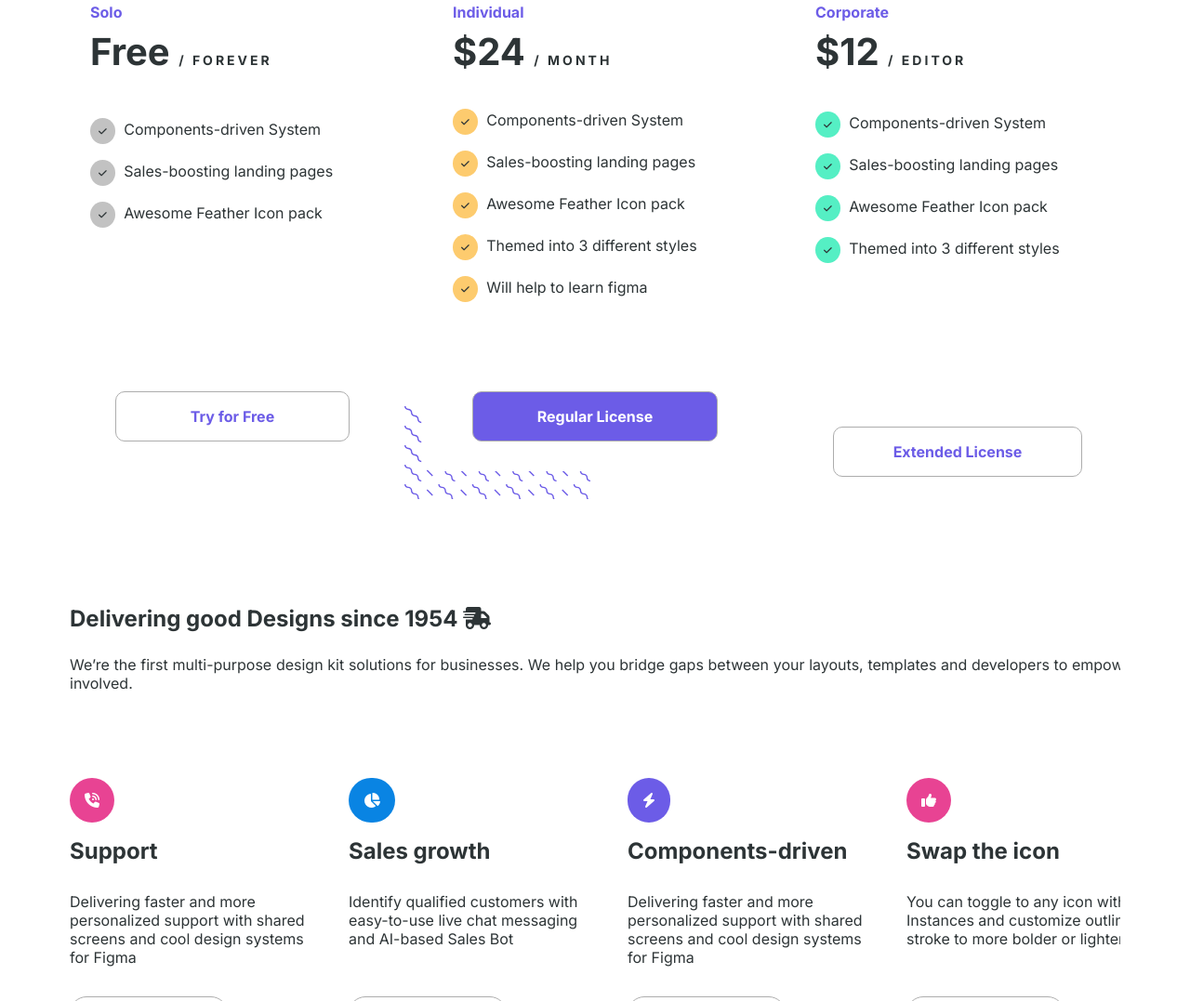
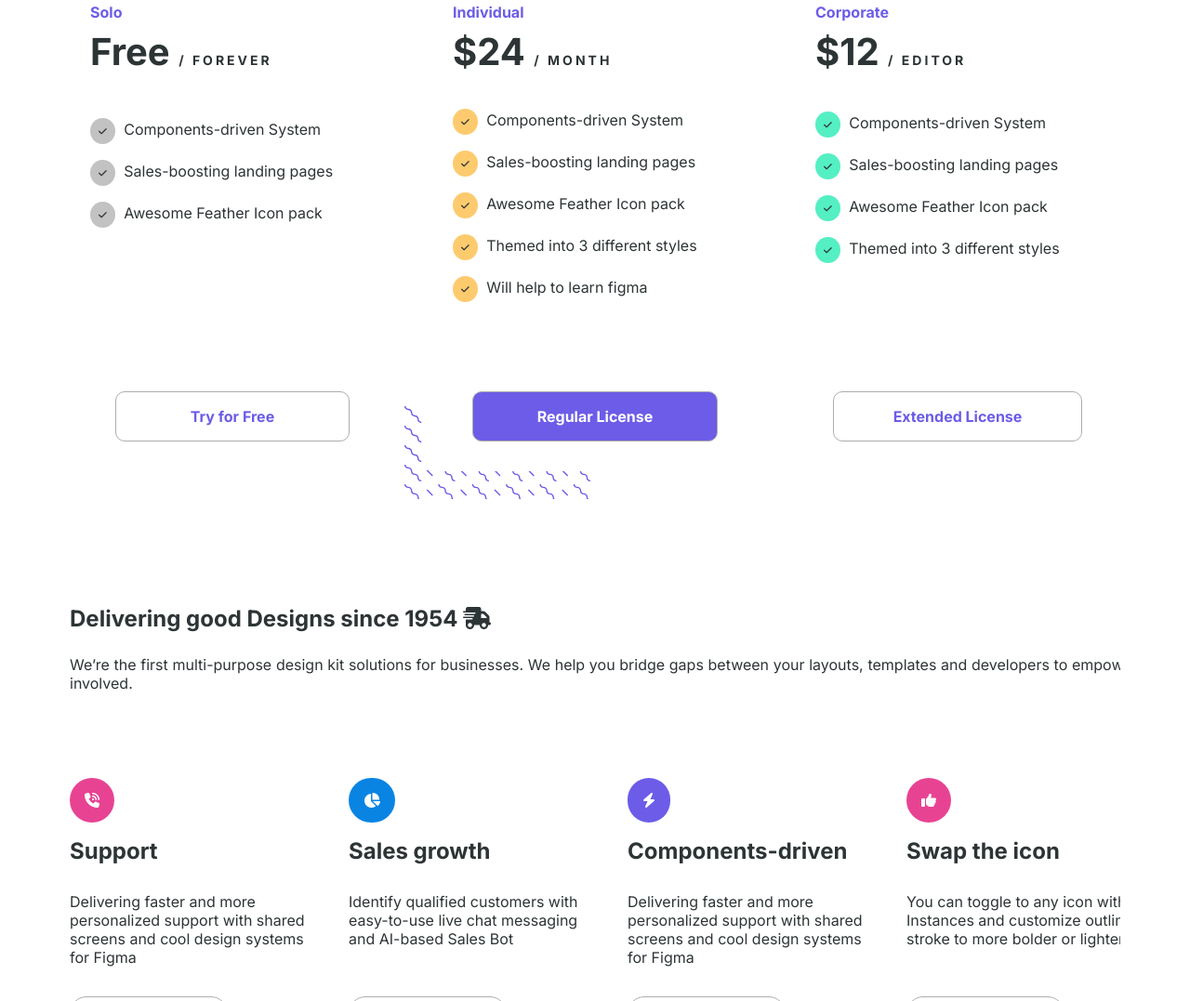
Before and after one commit to Dawood-Ahmed19/Grid-Website, a website built with Vite: page index.html in a window 1280 px wide. Shown: the part 1525-2602 px from the top of the page at 93% size. Built offline with nearby package versions, Linux system fonts and the light colour scheme.

Commit message:
fix- fixed cards in section two.

```diff
--- a/index.html
+++ b/index.html
@@ -194,7 +194,7 @@
 
             </div>
 
-            <div class="card--item-two">
+            <div class="card--item-two third--card-button">
 
               <div class="buy--button card--three">
                 <button class="btn__buy" type="button">Extended License</button>
```
